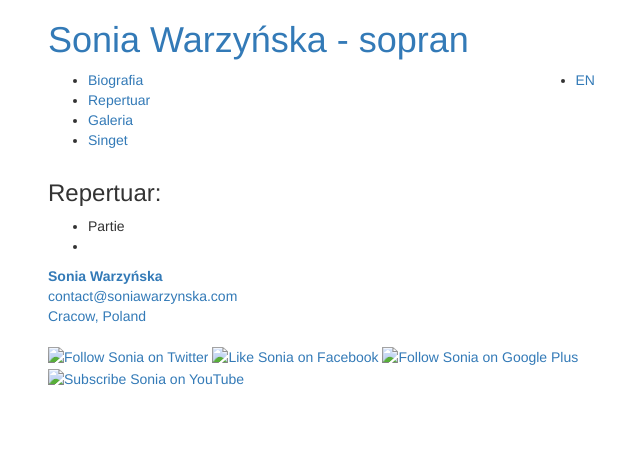
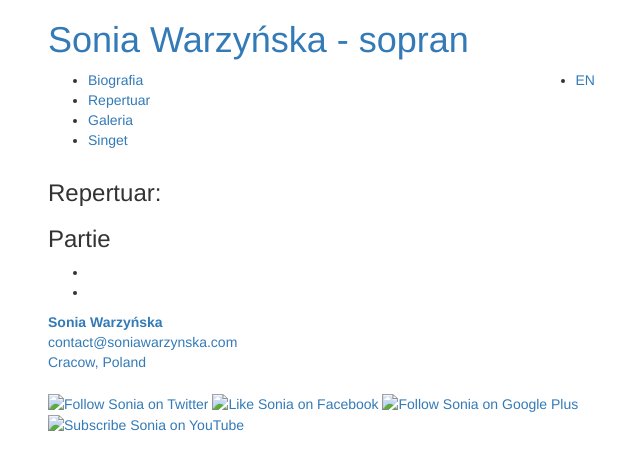
Before and after one commit to lukaszkomar/old.soniaw.com, a Jekyll site: the page built from repertuar.html, in a window 1280 px wide. Shown: the top 470 px of the page, without its empty margins (22-662 px from the left). Built offline with Jekyll 4.4.1, drawn with Linux system fonts in a browser that asks for light colours; nearby versions of some CDN libraries; library files that are not in the unit come from our copies; comment, search, counter and statistics services are not loaded.

Commit message:
repertoire

```diff
--- a/_includes/page.repertoire.html
+++ b/_includes/page.repertoire.html
@@ -5,8 +5,9 @@
 {% endif %}
 
 
+<h3>{{ site.repertoire.parts.title.[page.lang] }}</h3>
 <ul>
 {% for part in site.repertoire.parts %}
-<li>{{ part[1][page.lang] }}</li>
+  <li>{{ part[1].items.[page.lang] }}</li>
 {% endfor %}
 </ul>
```
